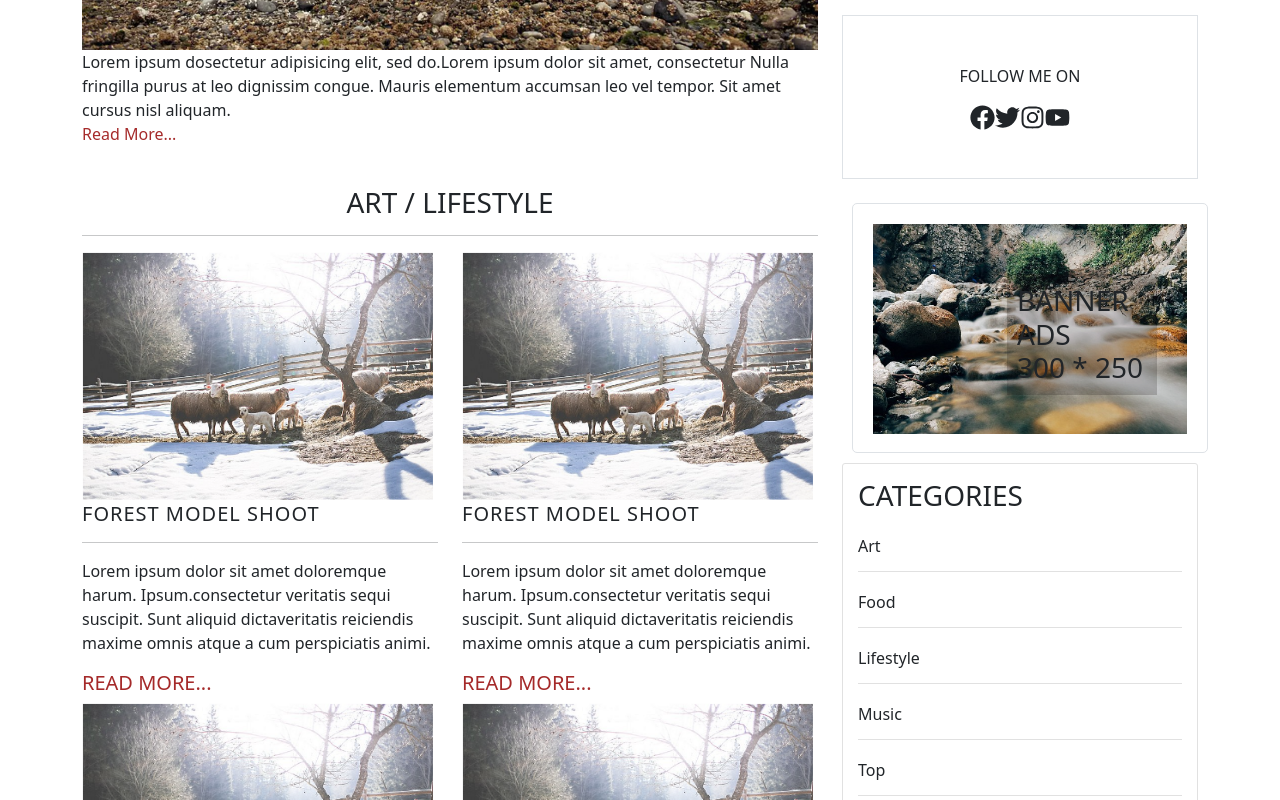
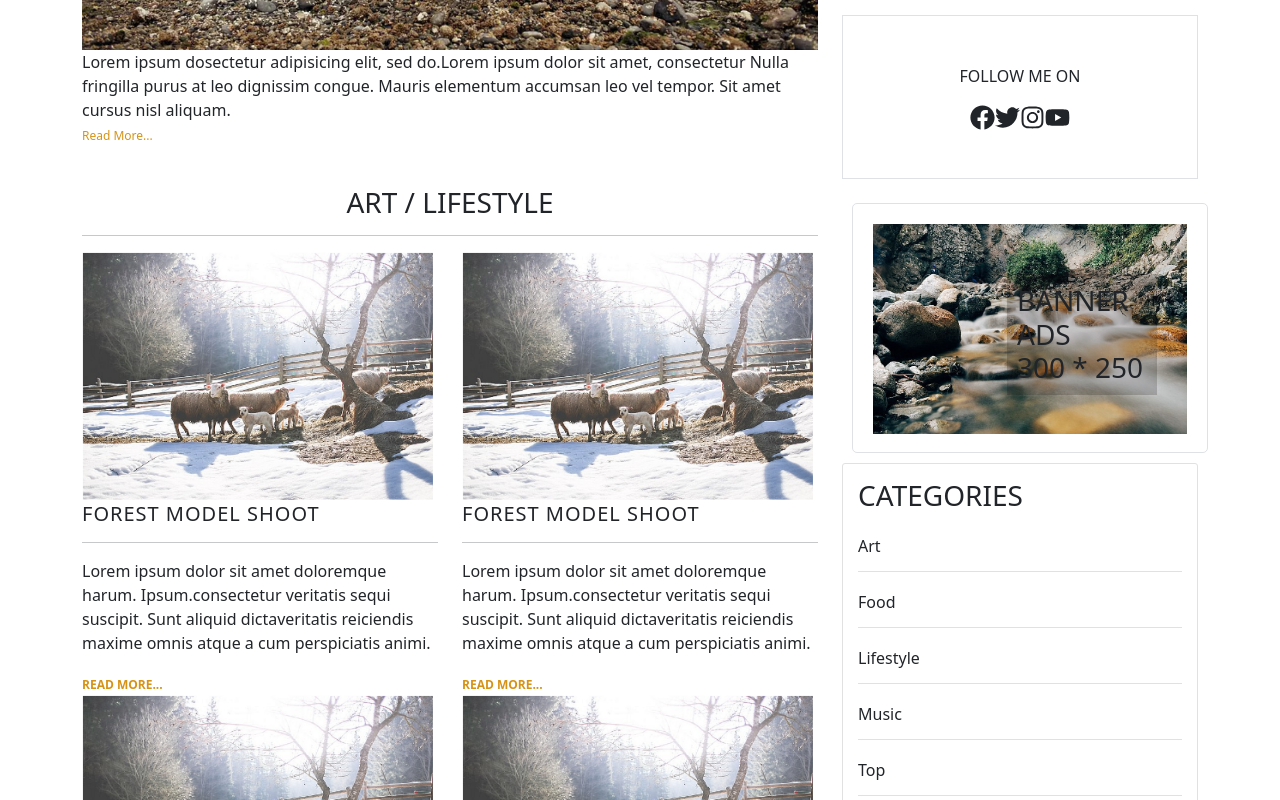
Before and after one commit to realmintech/reactBlog, a React (Create React App) app in the folder my-react-app/: page / in a window 1280 px wide. Shown: the part 1300-2100 px from the top of the page. Built offline with nearby package versions, Linux system fonts and the light colour scheme.

Commit message:
props used on the blogs

```diff
--- a/my-react-app/src/Components/articleCardComponent/Index.css
+++ b/my-react-app/src/Components/articleCardComponent/Index.css
@@ -1,5 +1,6 @@
 .read_more_link {
-  color: brown;
+  color: rgb(214, 147, 21);
+  font-size: 12px;
 }
 
 .forestImg img {
--- a/my-react-app/src/Components/articleCardComponent/Index.jsx
+++ b/my-react-app/src/Components/articleCardComponent/Index.jsx
@@ -10,9 +10,9 @@ export default function ArticleCard(props) {
           <h5 className="article___header">{item.title}</h5>
           <hr />
           <p>{item.description}</p>
-          <h5>
+          <strong>
           <a className="read_more_link text-decoration-none" href="/Blogs">READ MORE...</a>
-          </h5>
+          </strong>
         </div>
       </div>
     </>
--- a/my-react-app/src/Components/blogDisplay/Index.css
+++ b/my-react-app/src/Components/blogDisplay/Index.css
@@ -2,6 +2,7 @@
     width: 100%;
     height: 220px;
     object-fit: cover;
+    letter-spacing: 1px;
 }
 
 .date {
--- a/my-react-app/src/Components/blogDisplay/Index.jsx
+++ b/my-react-app/src/Components/blogDisplay/Index.jsx
@@ -1,59 +1,22 @@
 import React from "react";
 import "./Index.css";
-import Forest from "../../assets/image3.png";
-import Desert from "../../assets/image6.png";
-import Tourist from "../../assets/image5.png";
-import Trees from "../../assets/image7.png";
 
-export default function Index() {
-  const data = [
-    {
-      image: Forest,
-      title: "FASHION MODEL SHOOT",
-      date: "July 25, 2015",
-      desc: "Lorem ipsum dolor sit amet consectetur adipisicing elit. Aliquid aliquam eos in fugit aut repudiandae dicta? Dignissimos autem unde harum ab quibusdam! Aliquam assumenda consectetur tempora deleniti voluptas vitae a?",
-    },
-    {
-      image: Tourist,
-      title: "GOLDEN SNOW LAND",
-      date: "July 25, 2015",
-      desc: "Lorem ipsum dolor sit amet consectetur adipisicing elit. Aliquid aliquam eos in fugit aut repudiandae dicta? Dignissimos autem unde harum ab quibusdam! Aliquam assumenda consectetur tempora deleniti voluptas vitae a?",
-    },
-    {
-      image: Desert,
-      title: "FAMILY COMES FIRST",
-      date: "July 25, 2015",
-      desc: "Lorem ipsum dolor sit amet consectetur adipisicing elit. Aliquid aliquam eos in fugit aut repudiandae dicta? Dignissimos autem unde harum ab quibusdam! Aliquam assumenda consectetur tempora deleniti voluptas vitae a?",
-    },
-    {
-      image: Trees,
-      title: "TRAVEL THE WORLD",
-      date: "July 25, 2015",
-      desc: "Lorem ipsum dolor sit amet consectetur adipisicing elit. Aliquid aliquam eos in fugit aut repudiandae dicta? Dignissimos autem unde harum ab quibusdam! Aliquam assumenda consectetur tempora deleniti voluptas vitae a?",
-    },
-    {
-      image: Tourist,
-      title: "CITY CENTER BRIDGE",
-      date: "July 25, 2015",
-      desc: "Lorem ipsum dolor sit amet consectetur adipisicing elit. Aliquid aliquam eos in fugit aut repudiandae dicta? Dignissimos autem unde harum ab quibusdam! Aliquam assumenda consectetur tempora deleniti voluptas vitae a?",
-    }
-  ];
+export default function Index(props) {
+  const { item } = props;
   return (
     <>
-      {data.map((item, index) => (
-        <div className="row blogs" key={index}>
       <div className="col-lg-4">
         <img src={item.image} alt="" className="bloging my-4" />
       </div>
       <div className="col-lg-8 mt-5">
         <h5>
-              <a className="text-decoration-none text-dark" href="/Blogs">{item.title}</a>
+          <a className="text-decoration-none text-dark" href="/Blogs">
+            {item.title}
+          </a>
         </h5>
         <em className="date">{item.date}</em>
         <p>{item.desc}</p>
       </div>
-        </div>
-      ))}
     </>
   );
 }
--- a/my-react-app/src/Pages/Home/Index.jsx
+++ b/my-react-app/src/Pages/Home/Index.jsx
@@ -55,7 +55,7 @@ export default function Index() {
               <div className="row">
                 {data.map((item, index) => (
                   <div className="col-lg-6" key={index}>
-                    <ArticleCard item={item}/>
+                    <ArticleCard item={item} />
                   </div>
                 ))}
               </div>
--- a/my-react-app/src/Pages/blogs/Index.jsx
+++ b/my-react-app/src/Pages/blogs/Index.jsx
@@ -5,7 +5,45 @@ import CategoryComponent from "../../components/categoryComponent/Index";
 import Newsletter from "../../components/newsLetterComponent/Index";
 import AboutMe from "../../components/aboutMeComponent/Index";
 
+
+import Forest from "../../assets/image3.png";
+import Desert from "../../assets/image6.png";
+import Tourist from "../../assets/image5.png";
+import Trees from "../../assets/image7.png";
+
 export default function Index() {
+   const data = [
+     {
+       image: Forest,
+       title: "FASHION MODEL SHOOT",
+       date: "July 25, 2015",
+       desc: "Lorem ipsum dolor sit amet consectetur adipisicing elit. Aliquid aliquam eos in fugit aut repudiandae dicta? Dignissimos autem unde harum ab quibusdam! Aliquam assumenda consectetur tempora deleniti voluptas vitae a?",
+     },
+     {
+       image: Tourist,
+       title: "GOLDEN SNOW LAND",
+       date: "July 25, 2015",
+       desc: "Lorem ipsum dolor sit amet consectetur adipisicing elit. Aliquid aliquam eos in fugit aut repudiandae dicta? Dignissimos autem unde harum ab quibusdam! Aliquam assumenda consectetur tempora deleniti voluptas vitae a?",
+     },
+     {
+       image: Desert,
+       title: "FAMILY COMES FIRST",
+       date: "July 25, 2015",
+       desc: "Lorem ipsum dolor sit amet consectetur adipisicing elit. Aliquid aliquam eos in fugit aut repudiandae dicta? Dignissimos autem unde harum ab quibusdam! Aliquam assumenda consectetur tempora deleniti voluptas vitae a?",
+     },
+     {
+       image: Trees,
+       title: "TRAVEL THE WORLD",
+       date: "July 25, 2015",
+       desc: "Lorem ipsum dolor sit amet consectetur adipisicing elit. Aliquid aliquam eos in fugit aut repudiandae dicta? Dignissimos autem unde harum ab quibusdam! Aliquam assumenda consectetur tempora deleniti voluptas vitae a?",
+     },
+     {
+       image: Tourist,
+       title: "CITY CENTER BRIDGE",
+       date: "July 25, 2015",
+       desc: "Lorem ipsum dolor sit amet consectetur adipisicing elit. Aliquid aliquam eos in fugit aut repudiandae dicta? Dignissimos autem unde harum ab quibusdam! Aliquam assumenda consectetur tempora deleniti voluptas vitae a?",
+     },
+   ];
   return (
     <>
       <section className="bgImg"></section>
@@ -13,7 +51,11 @@ export default function Index() {
         <div className="row">
           <div className="col-lg-8 col-md-8 col-sm-6">
             <SingleArticleComponet />
-            <BlogDisplay />
+      {data.map((item, index) => (
+        <div className="row blogs" key={index}>
+            <BlogDisplay item={item}/>
+        </div>
+      ))}
           </div>
           <div className="col-lg-4 col-md-4 col-sm-6">
             <div className="about__me__component">
```
Lines whose indentation alone changed are shown as unchanged.
